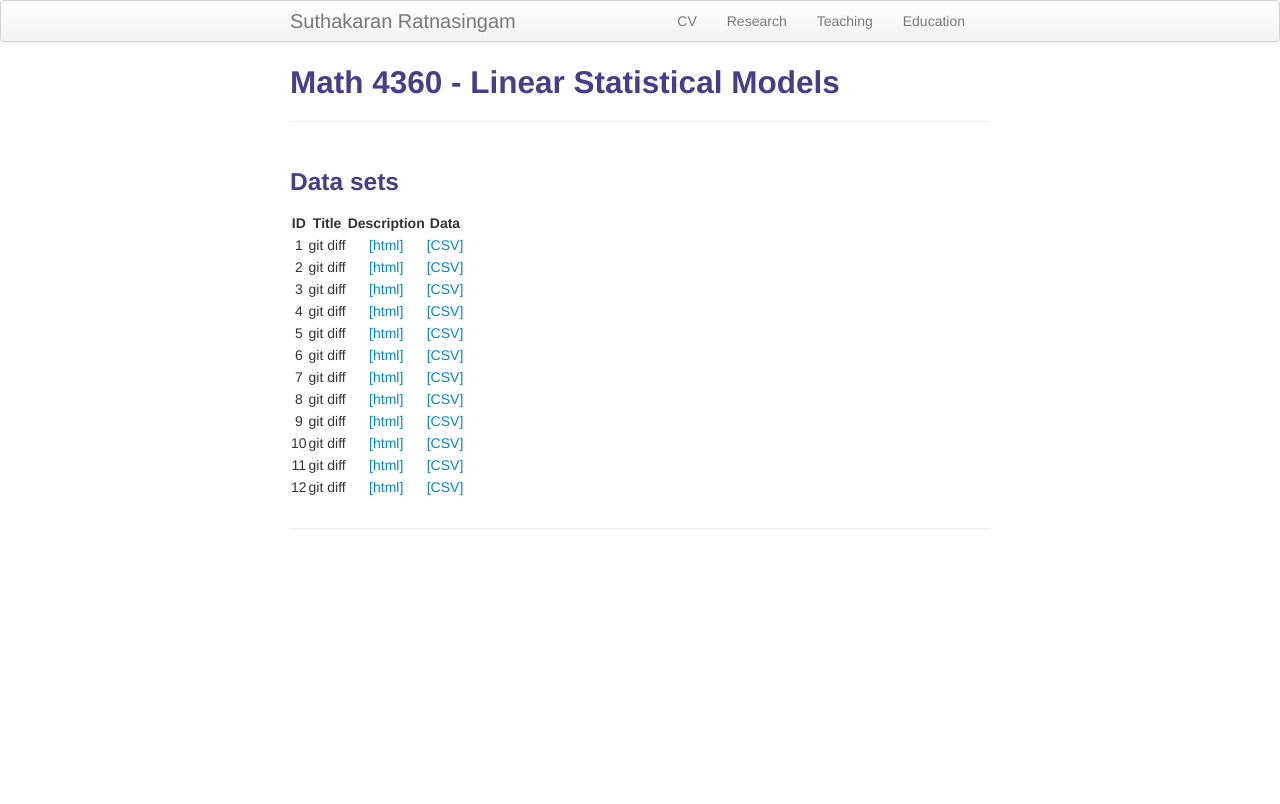
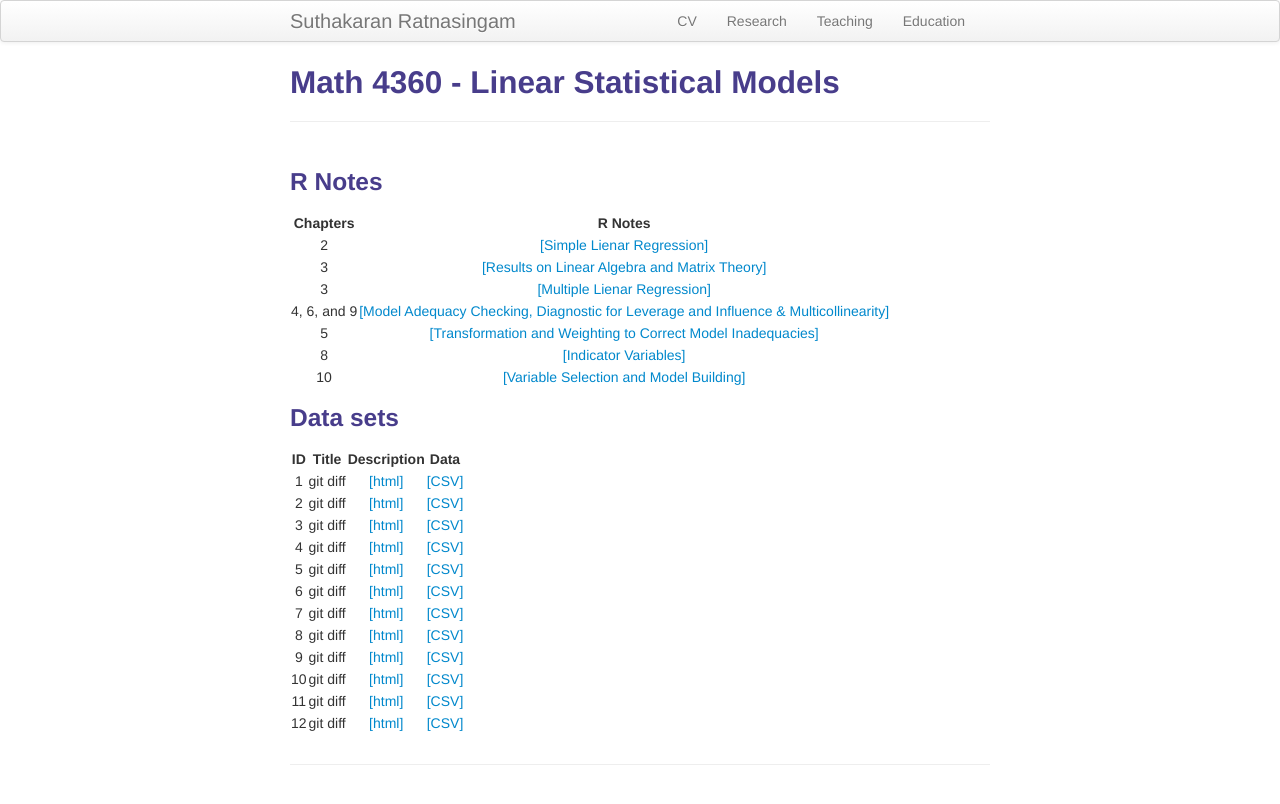
Before and after one commit to suthakaranr/suthakaranr.github.io, a Jekyll site: the page built from pages/Datasets4360.md, in a window 1280 px wide. Shown: the top 804 px of the page. Built offline with Jekyll 4.4.1, drawn with Linux system fonts in a browser that asks for light colours.

Commit message:
Update Datasets4360.md

```diff
--- a/pages/Datasets4360.md
+++ b/pages/Datasets4360.md
@@ -3,6 +3,19 @@ layout: page
 title: Math 4360 - Linear Statistical Models
 description: Linear Statistical Models
 ---
+
+### R Notes
+
+| Chapters | R Notes |
+| :---:         |     :---:      |
+|  2   | <a style="text-decoration:none" href="../assets/CPS1985.csv" target="_blank" rel="noopener noreferrer">[Simple Lienar Regression]</a>  |
+|  3   | <a style="text-decoration:none" href="../assets/CPS1985.csv" target="_blank" rel="noopener noreferrer">[Results on Linear Algebra and Matrix Theory]</a>  |
+|  3   | <a style="text-decoration:none" href="../assets/CPS1985.csv" target="_blank" rel="noopener noreferrer">[Multiple Lienar Regression]</a>  |
+| 4, 6, and 9   | <a style="text-decoration:none" href="../assets/CPS1985.csv" target="_blank" rel="noopener noreferrer">[Model Adequacy Checking, Diagnostic for Leverage and Influence & Multicollinearity]</a>  |
+|  5   | <a style="text-decoration:none" href="../assets/CPS1985.csv" target="_blank" rel="noopener noreferrer">[Transformation and Weighting to Correct Model Inadequacies]</a>  |
+|  8   | <a style="text-decoration:none" href="../assets/CPS1985.csv" target="_blank" rel="noopener noreferrer">[Indicator Variables]</a>  |
+|  10   | <a style="text-decoration:none" href="../assets/CPS1985.csv" target="_blank" rel="noopener noreferrer">[Variable Selection and Model Building]</a>  |
+
 
 ### Data sets
 
```
